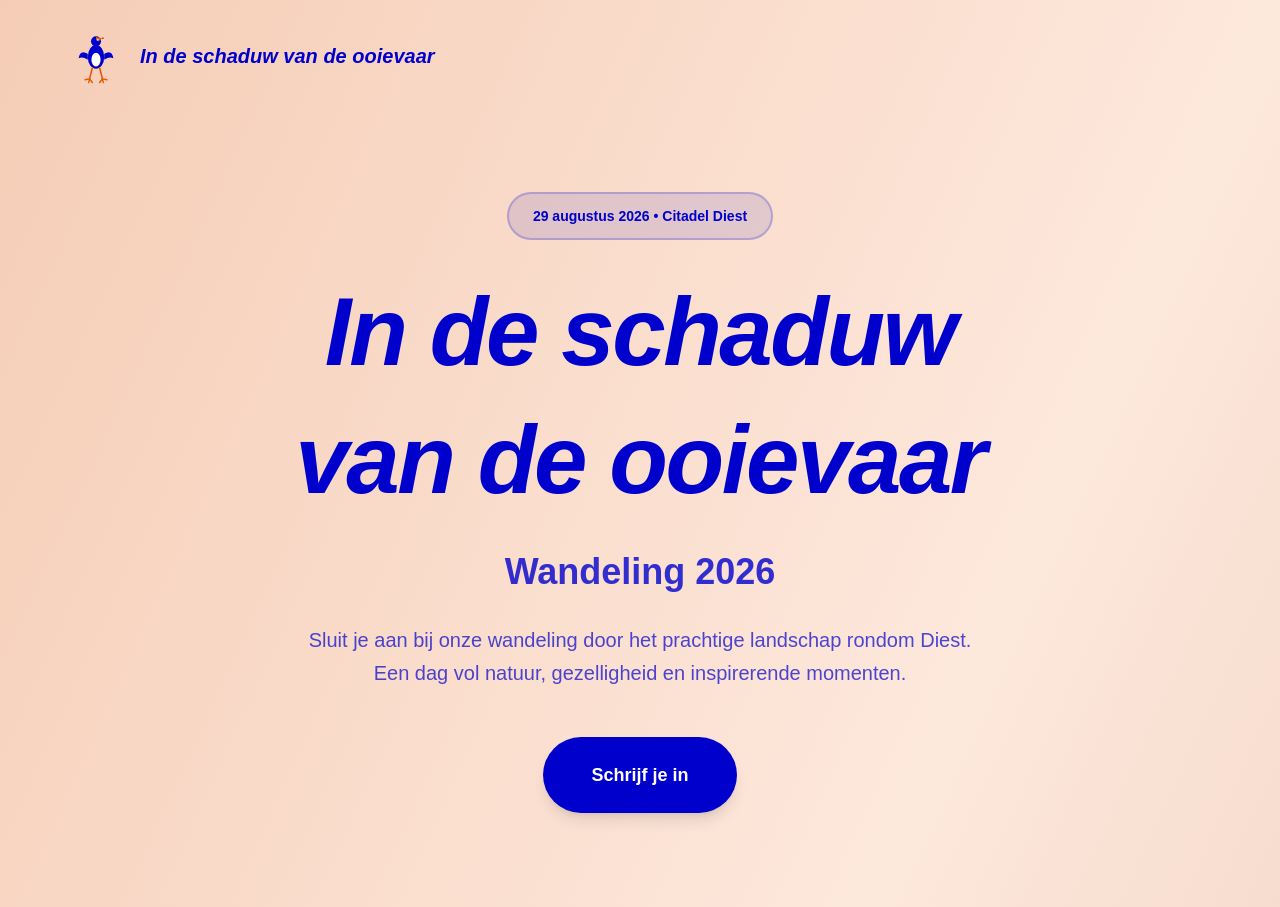
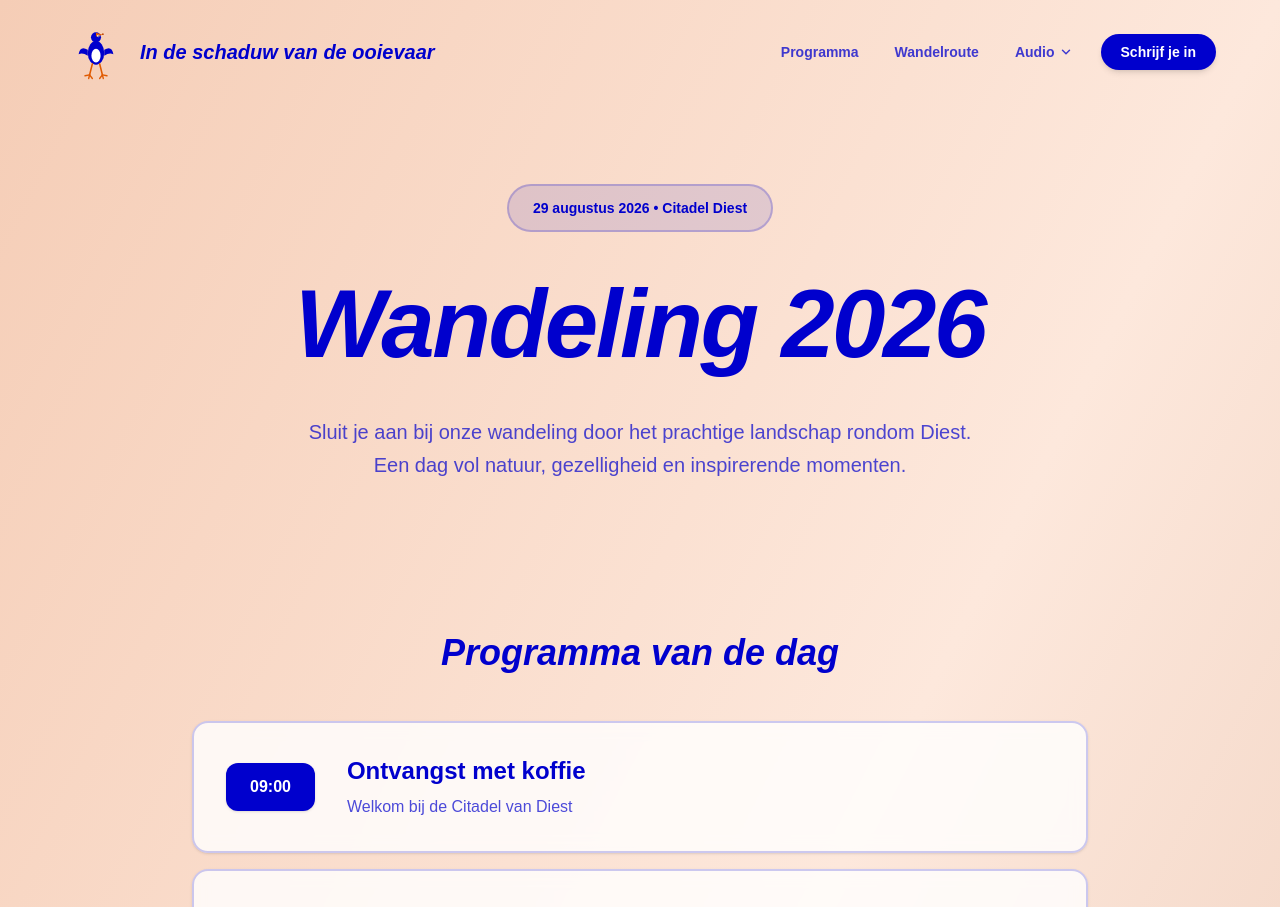
Before and after one commit to RCLA-TheMachine/event-app, a Next.js app: page / in a window 1280 px wide. Shown: the top 907 px of the page. Built offline with nearby package versions, Linux system fonts and the light colour scheme.

Commit message:
added navbar component

```diff
--- a/src/app/audio/page.tsx
+++ b/src/app/audio/page.tsx
@@ -3,6 +3,7 @@
 import { useEffect, useRef, useState, useCallback, useMemo } from 'react';
 import Image from 'next/image';
 import Link from 'next/link';
+import Nav from '../components/Nav';
 
 const BAR_COUNT = 60;
 
@@ -129,20 +130,7 @@ export default function AudioPage() {
       <div className="absolute -left-24 top-16 h-80 w-80 rounded-full bg-white/50 blur-3xl" />
       <div className="absolute -right-20 bottom-20 h-72 w-72 rounded-full bg-[#0000CD]/10 blur-3xl" />
 
-      {/* Header */}
-      <header className="relative px-4 py-6 md:px-8">
-        <div className="mx-auto flex max-w-6xl items-center justify-between">
-          <Link
-            href="/"
-            className="flex items-center gap-3 hover:opacity-80 transition-opacity"
-          >
-            <Image src="/logo.svg" alt="Ooievaar logo" width={50} height={50} className="w-12 h-12 md:w-16 md:h-16" />
-            <div className="text-[#0000CD] font-bold text-lg md:text-xl italic">
-              In de schaduw van de ooievaar
-            </div>
-          </Link>
-        </div>
-      </header>
+      <Nav />
 
       {/* Player */}
       <main className="relative flex min-h-[calc(100vh-88px)] items-center justify-center px-4 pb-16">
--- /dev/null
+++ b/src/app/components/Nav.tsx
@@ -0,0 +1,90 @@
+'use client';
+
+import { useState } from 'react';
+import Image from 'next/image';
+import Link from 'next/link';
+
+export default function Nav() {
+  const [audioOpen, setAudioOpen] = useState(false);
+
+  return (
+    <header className="px-4 py-5">
+      <div className="mx-auto max-w-6xl flex items-center justify-between">
+        {/* Logo + title */}
+        <Link href="/" className="flex items-center gap-3 hover:opacity-80 transition-opacity">
+          <Image
+            src="/logo.svg"
+            alt="Ooievaar logo"
+            width={50}
+            height={50}
+            className="w-12 h-12 md:w-16 md:h-16"
+          />
+          <div className="text-[#0000CD] font-bold text-lg md:text-xl italic">
+            In de schaduw van de ooievaar
+          </div>
+        </Link>
+
+        {/* Nav links */}
+        <nav className="hidden md:flex items-center gap-1">
+          <a
+            href="/#programma"
+            className="px-4 py-2 rounded-full text-sm font-semibold text-[#0000CD]/75 hover:bg-[#0000CD]/8 hover:text-[#0000CD] transition-colors"
+          >
+            Programma
+          </a>
+          <a
+            href="/#wandelroute"
+            className="px-4 py-2 rounded-full text-sm font-semibold text-[#0000CD]/75 hover:bg-[#0000CD]/8 hover:text-[#0000CD] transition-colors"
+          >
+            Wandelroute
+          </a>
+
+          {/* Audio dropdown */}
+          <div className="relative">
+            <button
+              onClick={() => setAudioOpen((o) => !o)}
+              className="flex items-center gap-1 px-4 py-2 rounded-full text-sm font-semibold text-[#0000CD]/75 hover:bg-[#0000CD]/8 hover:text-[#0000CD] transition-colors"
+            >
+              Audio
+              <svg
+                width="14"
+                height="14"
+                viewBox="0 0 24 24"
+                fill="none"
+                stroke="currentColor"
+                strokeWidth="2.5"
+                strokeLinecap="round"
+                strokeLinejoin="round"
+                className={`transition-transform duration-200 ${audioOpen ? 'rotate-180' : ''}`}
+              >
+                <path d="M6 9l6 6 6-6" />
+              </svg>
+            </button>
+
+            {/* Dropdown panel */}
+            {audioOpen && (
+              <div className="absolute right-0 top-full mt-2 w-52 rounded-2xl border border-[#0000CD]/10 bg-white/90 py-2 shadow-[0_8px_32px_rgba(0,0,205,0.12)] backdrop-blur-xl z-50">
+                <Link
+                  href="/audio"
+                  onClick={() => setAudioOpen(false)}
+                  className="flex items-center gap-2.5 px-4 py-2.5 text-sm font-medium text-[#0000CD] hover:bg-[#0000CD]/6 transition-colors"
+                >
+                  <svg width="16" height="16" viewBox="0 0 24 24" fill="currentColor" className="opacity-60">
+                    <path d="M3 9v6h4l5 5V4L7 9H3zm13.5 3A4.5 4.5 0 0014 7.97v8.05A4.5 4.5 0 0016.5 12z" />
+                  </svg>
+                  Gitaar fragment
+                </Link>
+              </div>
+            )}
+          </div>
+
+          <Link href="/inschrijven">
+            <button className="ml-2 inline-flex items-center justify-center rounded-full bg-[#0000CD] px-5 py-2 text-sm font-semibold text-white shadow-md transition-all hover:bg-[#0000B8] hover:shadow-lg active:scale-95">
+              Schrijf je in
+            </button>
+          </Link>
+        </nav>
+      </div>
+    </header>
+  );
+}
--- a/src/app/inschrijven/page.tsx
+++ b/src/app/inschrijven/page.tsx
@@ -3,6 +3,7 @@
 import { useState } from 'react';
 import Image from 'next/image';
 import Link from 'next/link';
+import Nav from '../components/Nav';
 
 export default function Inschrijven() {
   const [formData, setFormData] = useState({
@@ -67,23 +68,7 @@ export default function Inschrijven() {
 
   return (
     <div className="min-h-screen bg-gradient-to-br from-[#F5CDB6] via-[#FDE8DC] to-[#E8C4B0]">
-      {/* Header */}
-      <header className="px-4 py-6">
-        <div className="mx-auto max-w-6xl">
-          <Link href="/" className="flex items-center gap-3 hover:opacity-80 transition-opacity w-fit">
-            <Image
-              src="/logo.svg"
-              alt="Ooievaar logo"
-              width={50}
-              height={50}
-              className="w-12 h-12 md:w-16 md:h-16"
-            />
-            <div className="text-[#0000CD] font-bold text-lg md:text-xl italic">
-              In de schaduw van de ooievaar
-            </div>
-          </Link>
-        </div>
-      </header>
+      <Nav />
 
       {/* Form Section */}
       <section className="px-4 py-12 md:py-16">
--- a/src/app/page.tsx
+++ b/src/app/page.tsx
@@ -2,36 +2,22 @@
 
 import Image from 'next/image';
 import Link from 'next/link';
+import Nav from './components/Nav';
 
 export default function Home() {
   const scheduleItems = [
     { time: '09:00', title: 'Ontvangst met koffie', description: 'Welkom bij de Citadel van Diest' },
     { time: '09:30', title: 'Start wandeling', description: 'Vertrek voor een inspirerende wandeling' },
     { time: '12:00', title: 'Aankomst citadel', description: 'Gezamenlijke lunch onderweg' },
-    { time: '14:00', title: 'Spreker 1', description: 'Verder langs mooie plekken' },
+    { time: '14:00', title: 'Spreker 1', description: '...' },
     { time: '15:30', title: 'Muziek', description: 'Even op adem komen' },
-    { time: '17:00', title: 'Afsluiting', description: 'Terug bij de Citadel met receptie' },
+    { time: '17:00', title: 'Spreker 2', description: '...' },
+    { time: '18:00', title: 'Muziek', description: '...' }
   ];
 
   return (
     <div className="min-h-screen bg-gradient-to-br from-[#F5CDB6] via-[#FDE8DC] to-[#E8C4B0]">
-      {/* Navigation/Header */}
-      <header className="px-4 py-6">
-        <div className="mx-auto max-w-6xl flex items-center justify-between">
-          <div className="flex items-center gap-3">
-            <Image
-              src="/logo.svg"
-              alt="Ooievaar logo"
-              width={50}
-              height={50}
-              className="w-12 h-12 md:w-16 md:h-16"
-            />
-            <div className="text-[#0000CD] font-bold text-lg md:text-xl italic">
-              In de schaduw van de ooievaar
-            </div>
-          </div>
-        </div>
-      </header>
+      <Nav />
 
       {/* Hero Section */}
       <section className="px-4 py-12 md:py-20">
@@ -40,28 +26,17 @@ export default function Home() {
             29 augustus 2026 • Citadel Diest
           </div>
           <h1 className="mb-8 text-5xl font-bold tracking-tight text-[#0000CD] sm:text-6xl md:text-7xl lg:text-8xl italic leading-tight">
-            In de schaduw
-            <span className="block mt-2">
-              van de ooievaar
-            </span>
+            Wandeling 2026
           </h1>
-          <div className="mb-8 text-3xl md:text-4xl font-semibold text-[#0000CD]/80">
-            Wandeling 2026
-          </div>
           <p className="mx-auto mb-12 max-w-2xl text-lg text-[#0000CD]/70 md:text-xl leading-relaxed">
             Sluit je aan bij onze wandeling door het prachtige landschap rondom Diest.
             Een dag vol natuur, gezelligheid en inspirerende momenten.
           </p>
-          <Link href="/inschrijven">
-            <button className="inline-flex items-center justify-center rounded-full bg-[#0000CD] px-10 py-5 text-lg font-semibold text-white shadow-lg transition-all hover:scale-105 hover:bg-[#0000B8] hover:shadow-xl active:scale-95 md:px-12 md:py-6">
-              Schrijf je in
-            </button>
-          </Link>
         </div>
       </section>
 
       {/* Schedule Section */}
-      <section className="px-4 py-16 md:py-24">
+      <section id="programma" className="px-4 py-16 md:py-6">
         <div className="mx-auto max-w-4xl">
           <h2 className="mb-12 text-center text-3xl font-bold text-[#0000CD] md:text-4xl italic">
             Programma van de dag
```
